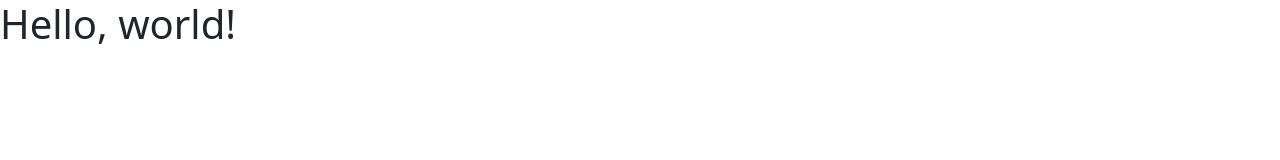
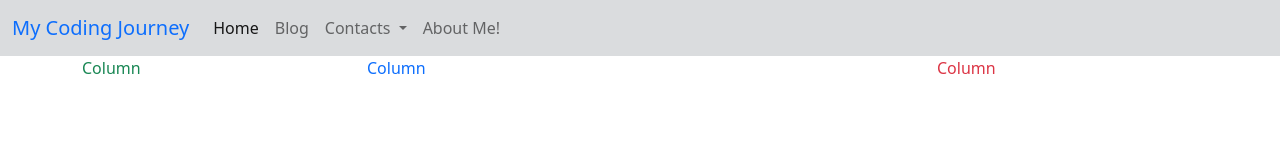
Before and after one commit to TylerVanNostrand/Bootstrapped-Blog, a plain HTML site: page index.html in a window 1280 px wide. Drawn offline with nearby package versions, Linux system fonts and the light colour scheme.

Commit message:
added bootstrap

```diff
--- a/index.html
+++ b/index.html
@@ -8,11 +8,59 @@
     <!-- Bootstrap CSS -->
     <link href="https://cdn.jsdelivr.net/npm/bootstrap@5.1.1/dist/css/bootstrap.min.css" rel="stylesheet" integrity="sha384-F3w7mX95PdgyTmZZMECAngseQB83DfGTowi0iMjiWaeVhAn4FJkqJByhZMI3AhiU" crossorigin="anonymous">
 
-    <title>Hello, world!</title>
+    <title>Chase's Awesome Journe</title>
   </head>
   <body>
-    <h1>Hello, world!</h1>
+    <nav class="navbar navbar-expand-lg navbar-light bg-secondary bg-opacity-25">
+  <div class="container-fluid">
+    <a class="navbar-brand text-primary" href="#">My Coding Journey</a>
+    <button class="navbar-toggler" type="button" data-bs-toggle="collapse" data-bs-target="#navbarSupportedContent" aria-controls="navbarSupportedContent" aria-expanded="false" aria-label="Toggle navigation">
+      <span class="navbar-toggler-icon"></span>
+    </button>
+    <div class="collapse navbar-collapse" id="navbarSupportedContent">
+      <ul class="navbar-nav me-auto mb-2 mb-lg-0">
+        <li class="nav-item">
+          <a class="nav-link active" aria-current="page" href="#">Home</a>
+        </li>
+        <li class="nav-item">
+          <a class="nav-link" href="#">Blog</a>
+        </li>
+        <li class="nav-item dropdown">
+          <a class="nav-link dropdown-toggle" href="#" id="navbarDropdown" role="button" data-bs-toggle="dropdown" aria-expanded="false">
+            Contacts
+          </a>
+          <ul class="dropdown-menu" aria-labelledby="navbarDropdown"> --> -->
+            <li><a class="dropdown-item" href="#">LinkedIn</a></li>
+            <li><a class="dropdown-item" href="#">gitHub</a></li>
+            <li><hr class="dropdown-divider"></li>
+            <li><a class="dropdown-item" href="#">Something else here</a></li>
+          </ul>
+        </li>
+        <li class="nav-item">
+          <a class="nav-link">About Me!</a>
+        </li>
+      </ul>
+      <!-- <form class="d-flex"> -->
+        <!-- <input class="form-control me-2" type="search" placeholder="Search" aria-label="Search"> -->
+        <!-- <button class="btn btn-outline-success" type="submit">Search</button> -->
+      <!-- </form> -->
+    </div>
+  </div>
+</nav>
 
+<div class="container">
+  <div class="row">
+    <div class="col-3 text-success">
+      Column
+    </div>
+    <div class="col-6 text-primary">
+      Column
+    </div>
+    <div class="col-3 text-danger">
+      Column
+    </div>
+  </div>
+</div>
     <!-- Optional JavaScript; choose one of the two! -->
 
     <!-- Option 1: Bootstrap Bundle with Popper -->
```
